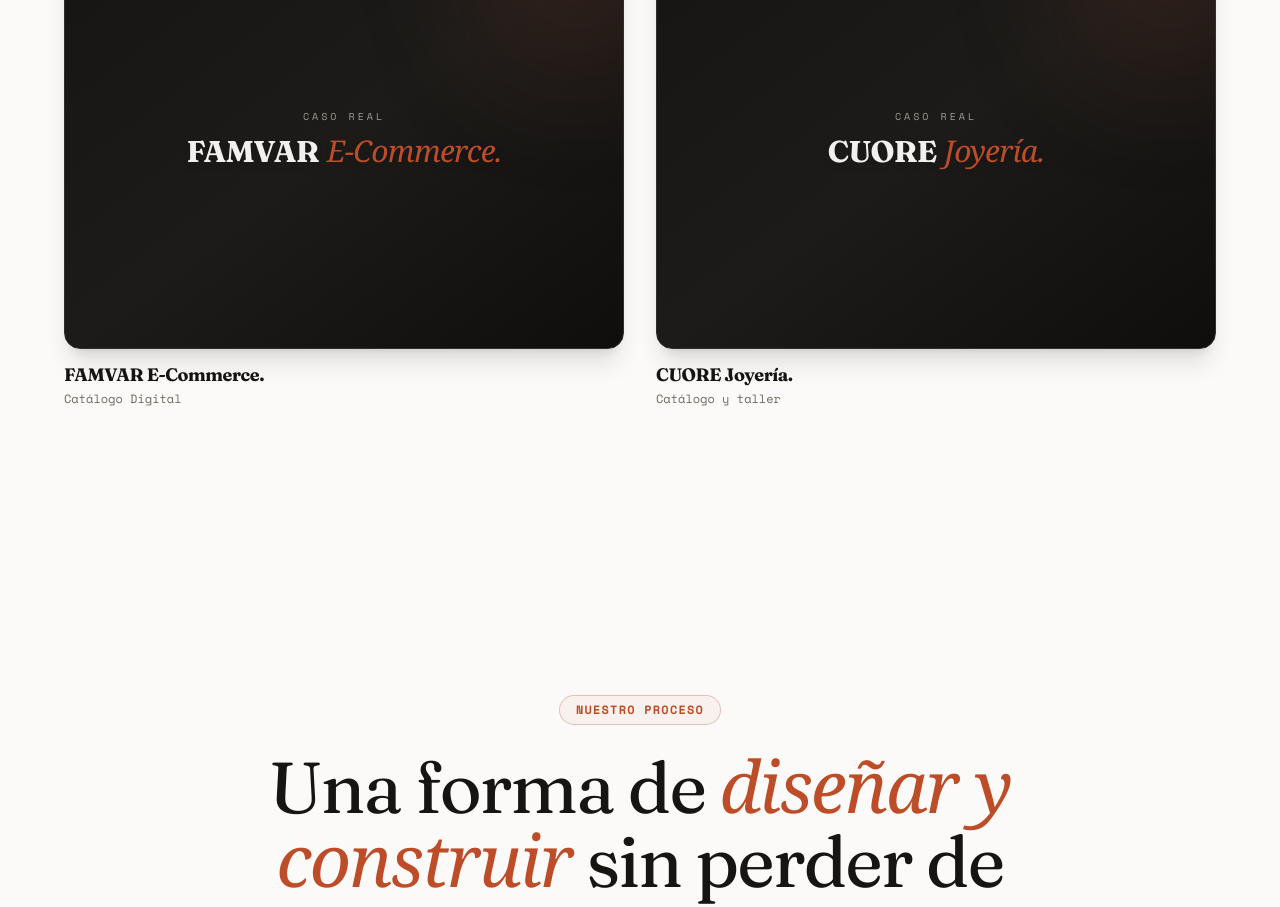
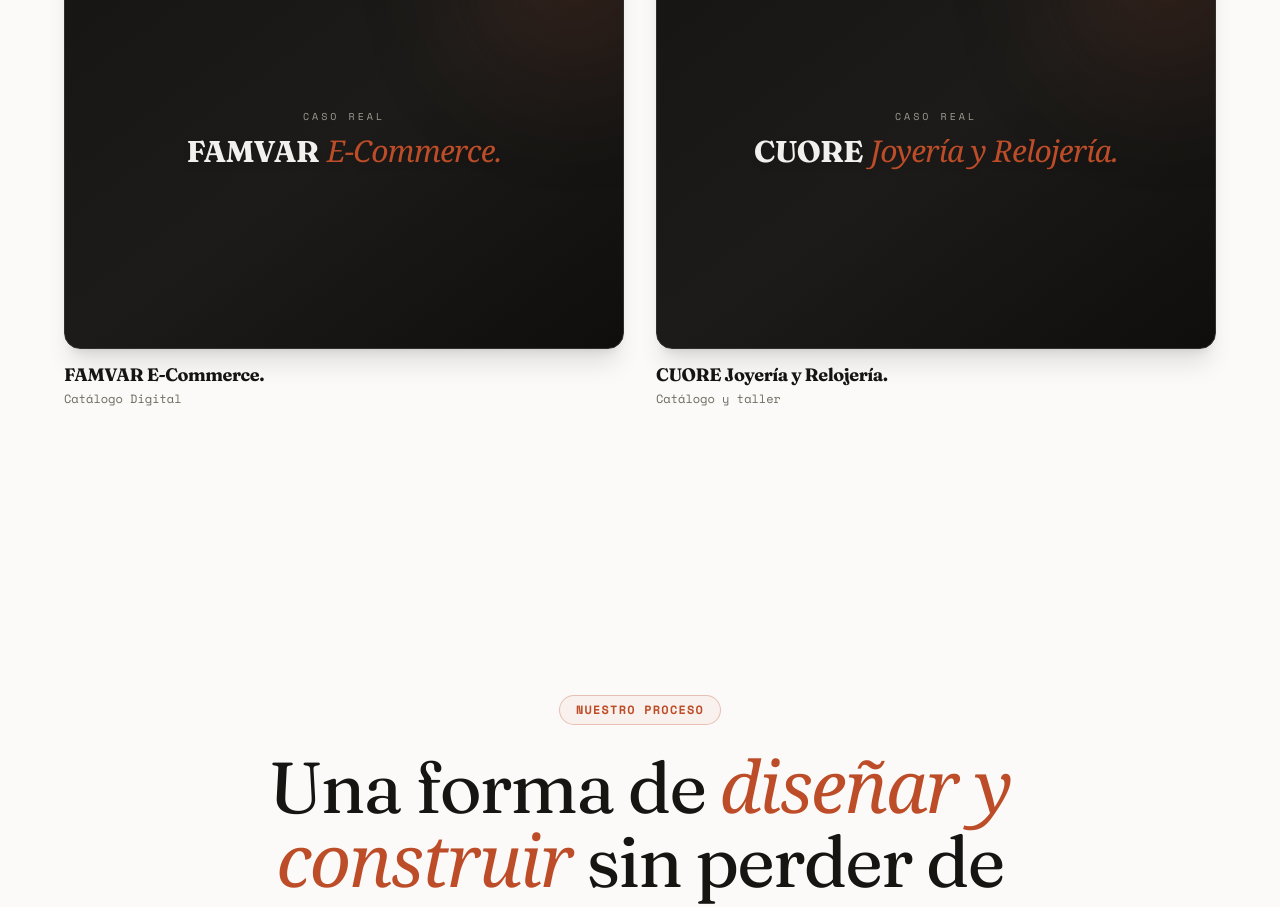
Before and after one commit to nadiaescobbb/tramastudio, a React (Vite) app: page / in a window 1280 px wide. Shown: the part 1140-2047 px from the top of the page. Built offline with nearby package versions, Linux system fonts and the light colour scheme; the HTML template or start-up script is replaced by a standard one.

Commit message:
fix: update cuore project title accent to joyeria y relojeria

```diff
--- a/src/data/projects.ts
+++ b/src/data/projects.ts
@@ -69,7 +69,7 @@ export const projects: Project[] = [
     slug: "joyeria-cuore",
     number: "02",
     name: "CUORE",
-    accent: "Joyería.",
+    accent: "Joyería y Relojería.",
     industry: "Joyas y Relojería de Alta Gama",
     format: "Catálogo y taller",
     conversion: "Consulta de Pieza Personalizada",
```
